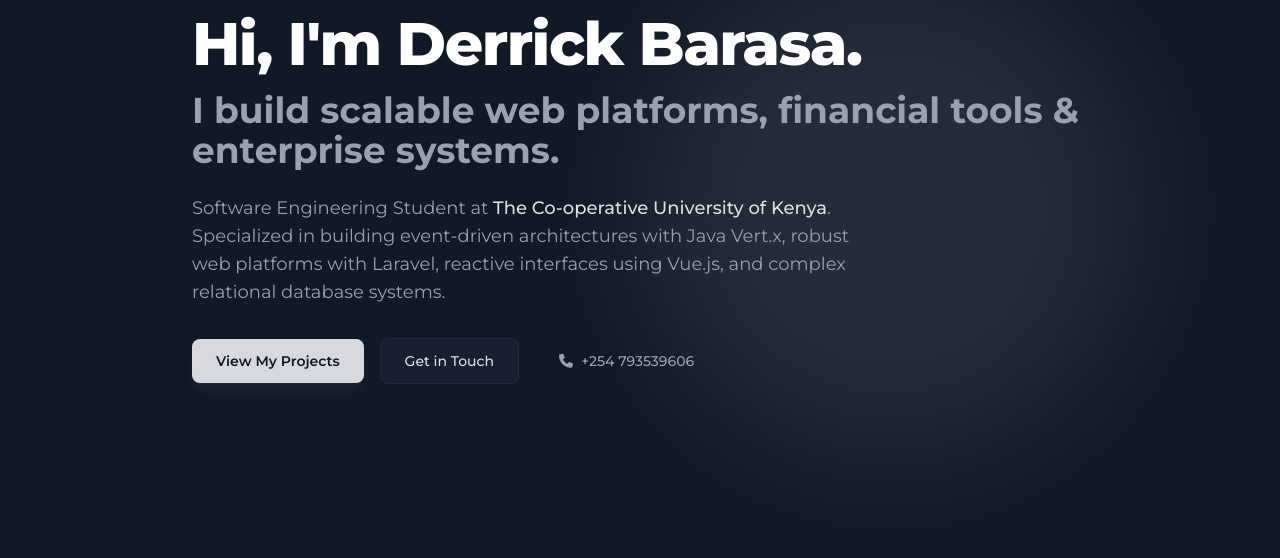
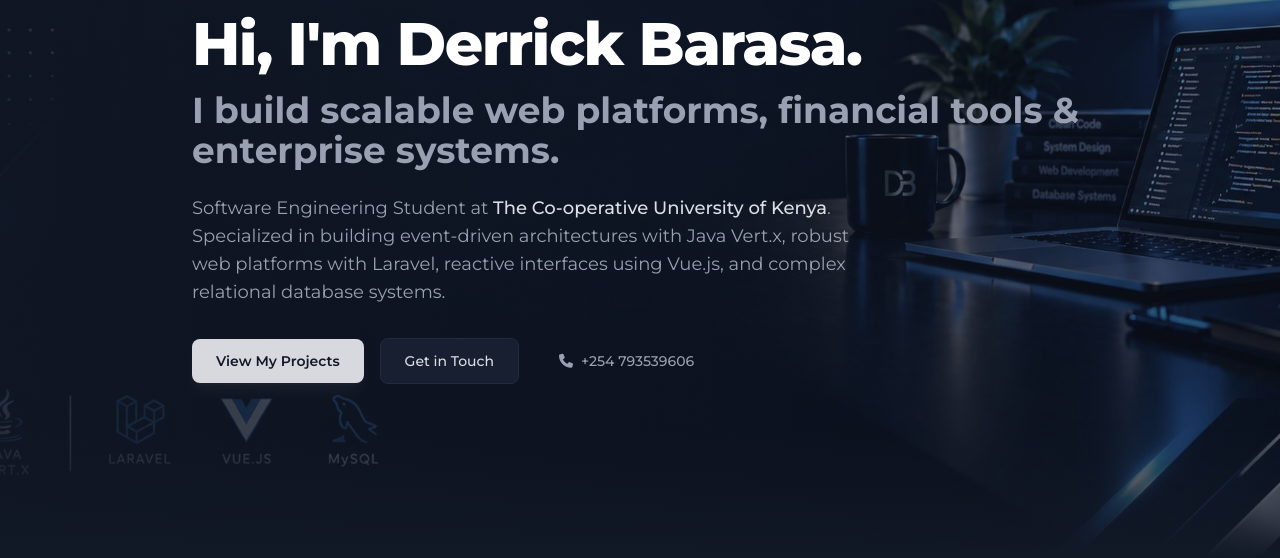
Before and after one commit to derrickbarasa/derrickbarasa.github.io, a plain HTML site: page index.html in a window 1280 px wide. Shown: the part 242-800 px from the top of the page. Drawn offline with nearby package versions, Linux system fonts and the light colour scheme.

Commit message:
Add themed hero background image

```diff
--- a/index.html
+++ b/index.html
@@ -128,7 +128,10 @@
 
     <!-- Hero Section -->
     <section class="min-h-screen flex items-center pt-24 pb-16 px-4 sm:px-6 relative overflow-hidden">
-        <div class="absolute top-1/4 left-1/2 -translate-x-1/2 -translate-y-1/2 w-[300px] h-[300px] sm:w-[500px] sm:h-[500px] bg-brand-500/10 rounded-full blur-3xl pointer-events-none"></div>
+        <img src="img/hero-bg.jpg" alt="" aria-hidden="true" width="1920" height="1078" fetchpriority="high" class="absolute inset-0 w-full h-full object-cover object-[75%_center] sm:object-center opacity-60 pointer-events-none select-none">
+        <div class="absolute inset-0 bg-gradient-to-r from-slate-950/90 via-slate-950/65 to-slate-950/25 sm:from-slate-950/80 sm:via-slate-950/40 sm:to-transparent pointer-events-none"></div>
+        <div class="absolute inset-x-0 bottom-0 h-32 bg-gradient-to-t from-slate-950 to-transparent pointer-events-none"></div>
+
 
         <div class="max-w-4xl mx-auto text-left z-10">
             <div class="inline-flex items-center gap-2 px-3 py-1 rounded-full bg-slate-900 border border-slate-800 text-brand-500 font-mono text-xs font-semibold mb-6">
```
Also changed, not shown: img/hero-bg.jpg (added).
